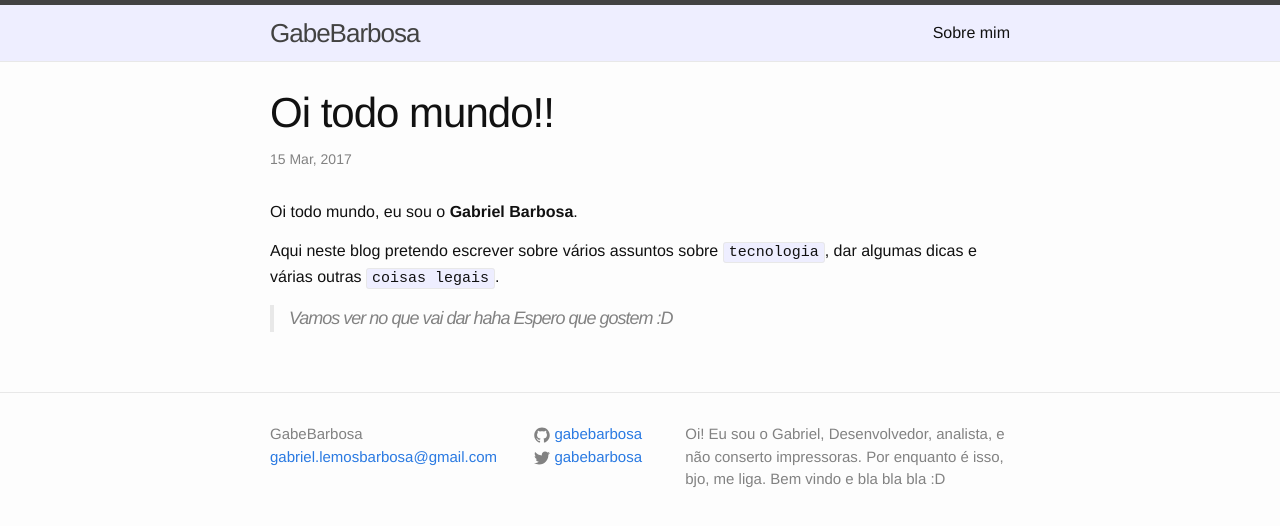
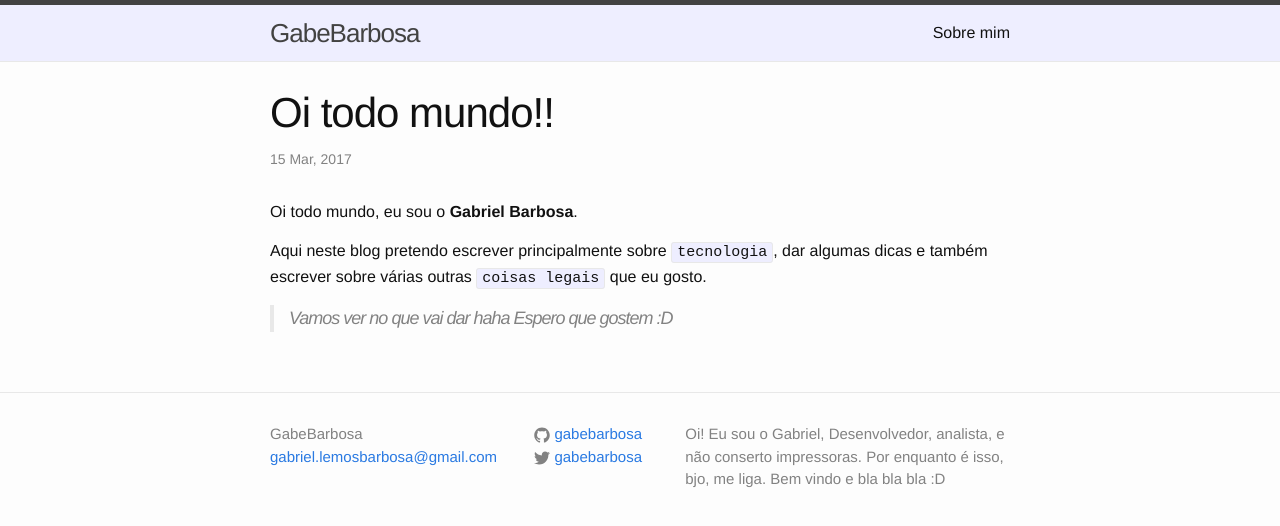
Before and after one commit to gabebarbosa/gabebarbosa.github.io, a Jekyll site: the page built from _posts/2017-03-15-apresentacao.markdown, in a window 1280 px wide. Shown: the top 526 px of the page. Built offline with Jekyll 4.4.1, drawn with Linux system fonts in a browser that asks for light colours.

Commit message:
novo ajuste na primeira postagem

```diff
--- a/_posts/2017-03-15-apresentacao.markdown
+++ b/_posts/2017-03-15-apresentacao.markdown
@@ -6,7 +6,7 @@ categories: jekyll update
 ---
 Oi todo mundo, eu sou o **Gabriel Barbosa**.
 
-Aqui neste blog pretendo escrever sobre vários assuntos sobre `tecnologia`, dar algumas dicas e várias outras `coisas legais`.
+Aqui neste blog pretendo escrever principalmente sobre `tecnologia`, dar algumas dicas e também escrever sobre várias outras `coisas legais` que eu gosto.
 
 >Vamos ver no que vai dar haha
 >Espero que gostem :D
```
